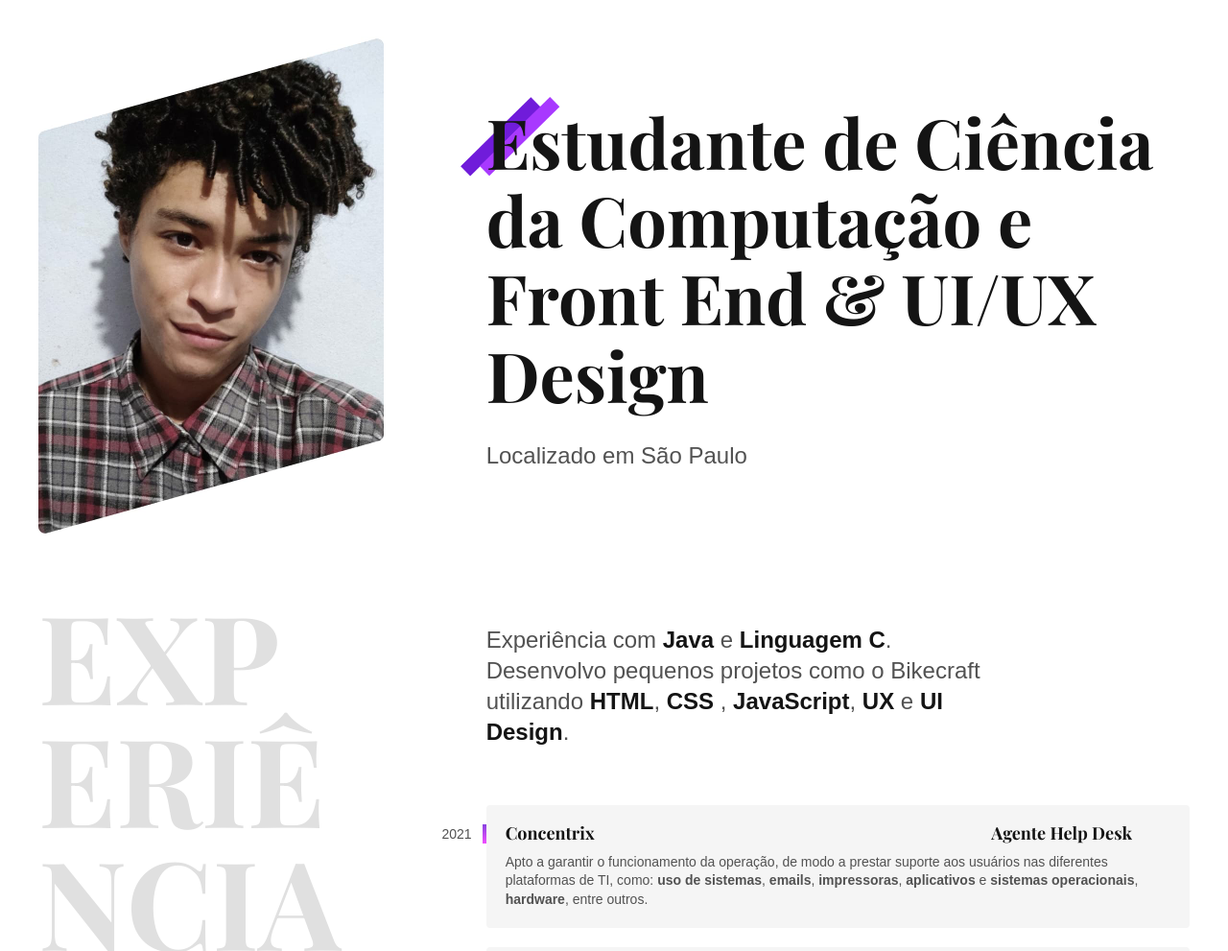
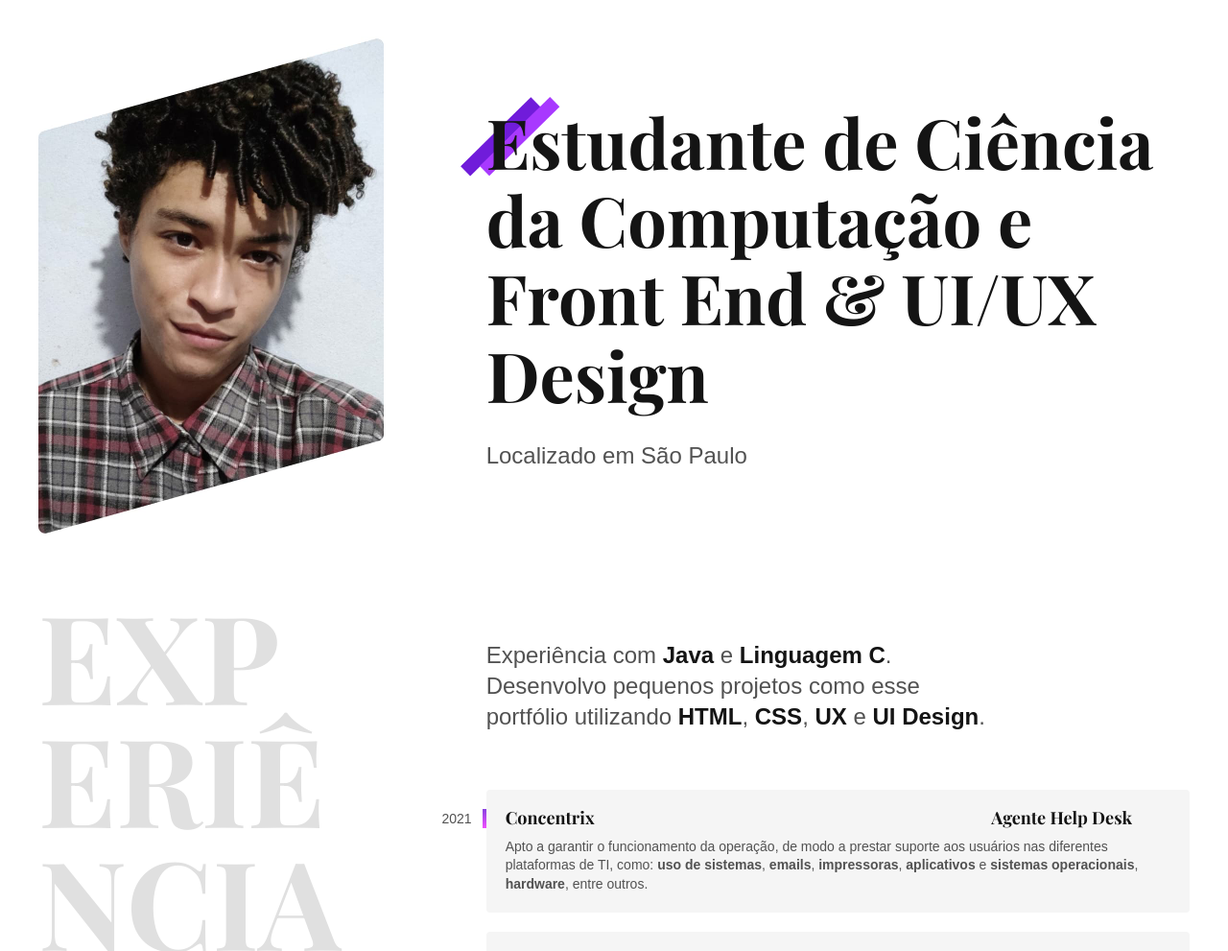
Before and after one commit to R4f43lA94r3c1d0/projeto-portfolio, a plain HTML site: page index.html in a window 1280 px wide. Shown: the part 109-1100 px from the top of the page at 96% size. Drawn offline with nearby package versions, Linux system fonts and the light colour scheme.

Commit message:
Otimizações

```diff
--- a/index.html
+++ b/index.html
@@ -40,7 +40,7 @@
     <div>
       <p class="experiencia-texto">
         Experiência com <strong>Java</strong> e <strong>Linguagem C</strong>. Desenvolvo pequenos
-        projetos como o Bikecraft utilizando <strong>HTML</strong>, <strong>CSS</strong> ,<strong> JavaScript</strong>,<strong> UX</strong> e <strong>UI Design</strong>.
+        projetos como esse portfólio utilizando <strong>HTML</strong>, <strong>CSS</strong>, <strong> UX</strong> e <strong>UI Design</strong>.
       </p>
 
       <div class="empresa">
```
